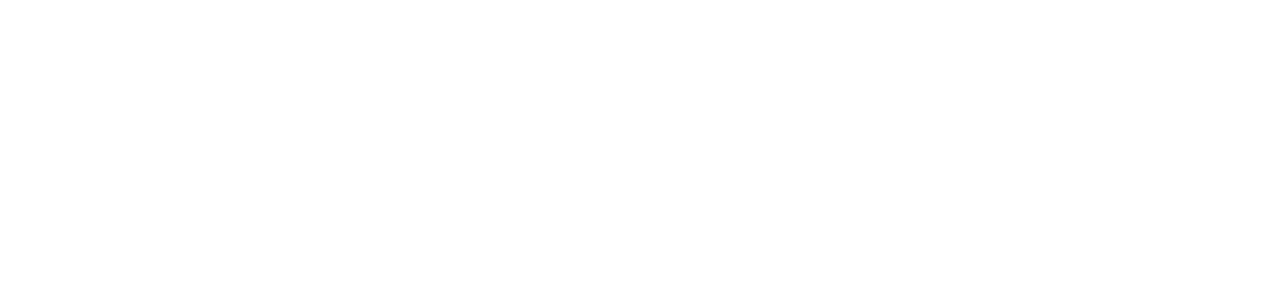
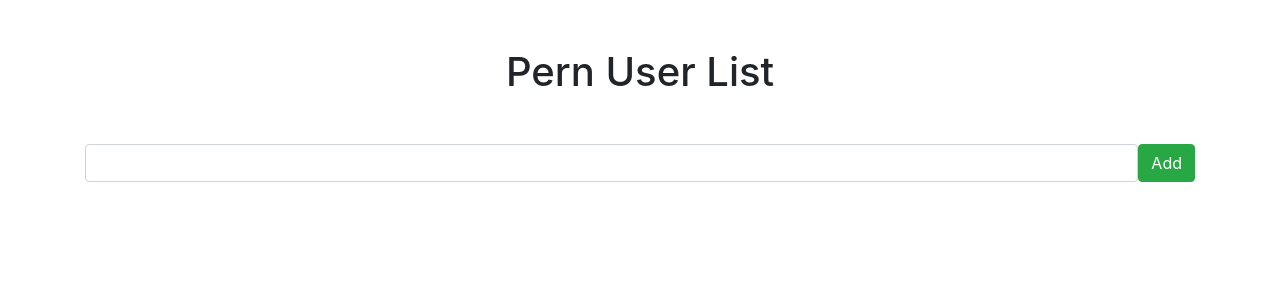
Before and after one commit to MichaelOrSd/codeSkills_L1, a React (Create React App) app in the folder client/: page / in a window 1280 px wide. Shown: the top 300 px of the page. Built offline with nearby package versions, Linux system fonts and the light colour scheme.

Commit message:
need to change des to user info

```diff
--- a/client/src/App.js
+++ b/client/src/App.js
@@ -1,9 +1,16 @@
 import React, { Fragment } from 'react';
 import './App.css';
 
+// components
+import InputUser from './components/InputUser';
+
 function App() {
   return (
-    <Fragment></Fragment>
+    <Fragment>
+      <div className="container">
+        <InputUser />
+      </div>
+    </Fragment>
   );
 }
 
--- a/client/src/components/InputUser.js
+++ b/client/src/components/InputUser.js
@@ -0,0 +1,41 @@
+import React, { Fragment, useState } from "react";
+
+const InputUser = () => {
+
+    const [description, setDescription] = useState("");
+
+    const onSubmitForm = async (e) => {
+
+        e.preventDefault();
+
+        try {
+            const body = { description };
+            const response = await fetch("http://localhost:5000/users", {
+
+                method: "POST",
+                headers: { "Content-Type": "application/json" },
+                body: JSON.stringify(body)
+            });
+
+            console.log(response);
+        } catch (error) {
+            console.error(error.message);
+        }
+        }
+
+    return (
+        <Fragment>
+            <h1 className="text-center mt-5">Pern User List</h1>
+            <form className="d-flex mt-5" onSubmit={onSubmitForm}>
+                <input
+                type="text"
+                className="form-control"
+                value={description}
+                onChange={e => setDescription(e.target.value)}/>
+                <button className="btn btn-success">Add</button>
+            </form>
+        </Fragment>
+    );
+    }
+
+export default InputUser;
```
